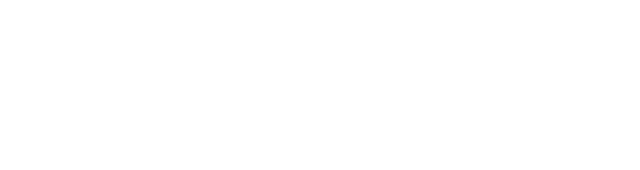
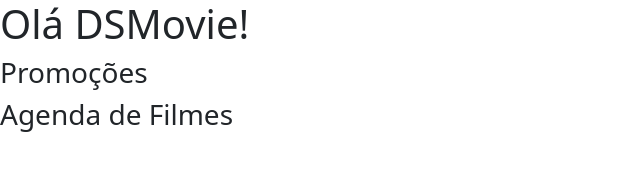
Before and after one commit to Beatriz-PS/dsmovie, a plain HTML site: page index.html in a window 1280 px wide. Shown: the whole page, without its empty margins (0-640 px from the left). Drawn offline with nearby package versions, Linux system fonts and the light colour scheme.

Commit message:
Bootstrap

```diff
--- a/index.html
+++ b/index.html
@@ -5,8 +5,12 @@
     <meta http-equiv="X-UA-Compatible" content="IE=edge">
     <meta name="viewport" content="width=device-width, initial-scale=1.0">
     <title>DSMOvie</title>
+
+    <link href="https://cdn.jsdelivr.net/npm/bootstrap@5.1.3/dist/css/bootstrap.min.css" rel="stylesheet" integrity="sha384-1BmE4kWBq78iYhFldvKuhfTAU6auU8tT94WrHftjDbrCEXSU1oBoqyl2QvZ6jIW3" crossorigin="anonymous">
 </head>
 <body>
-
+   <h1>Olá DSMovie!</h1>
+   <h3>Promoções</h3>
+   <h3>Agenda de Filmes</h3>
 </body>
 </html>
```
